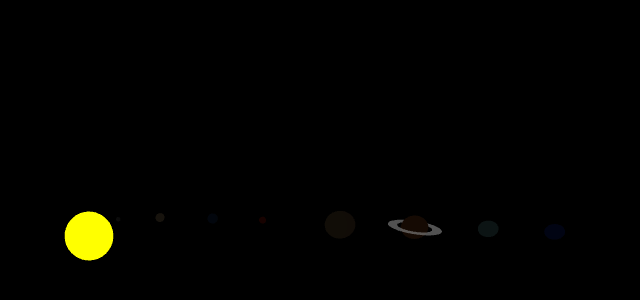
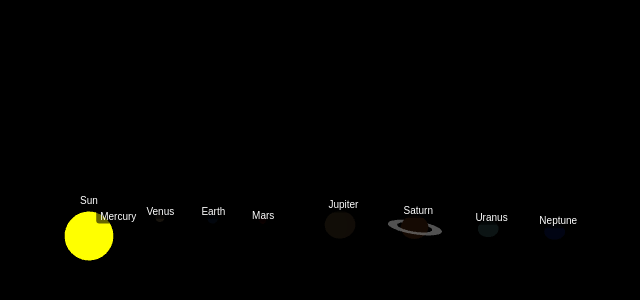
Before and after one commit to Pachira-dev123/solar-system-sim, a website: page index.html in a window 1280 px wide. Shown: the part 164-464 px from the top of the page, without its empty margins (551-1191 px from the left). Drawn offline with nearby package versions, Linux system fonts and the light colour scheme; animation ran at ten frames a second.

Commit message:
Add interactive labels with click-to-focus

```diff
--- a/index.html
+++ b/index.html
@@ -7,10 +7,31 @@
     <style>
         body { margin: 0; overflow: hidden; background-color: #000; }
         canvas { display: block; }
+        #label-container {
+            position: absolute;
+            top: 0;
+            left: 0;
+            width: 100%;
+            height: 100%;
+            pointer-events: none; /* Don't block mouse events for orbit controls */
+            color: white; /* Default label color */
+            z-index: 10; /* Ensure labels are on top */
+        }
+        .planet-label {
+            font-family: sans-serif;
+            font-size: 10px;
+            padding: 2px 4px;
+            background: rgba(0, 0, 0, 0.6); /* Semi-transparent background */
+            border-radius: 3px;
+            pointer-events: auto; /* Make labels clickable */
+            cursor: pointer; /* Show pointer cursor on hover */
+            white-space: nowrap; /* Prevent label text wrapping */
+        }
     </style>
 </head>
 <body>
     <canvas id="solarSystemCanvas"></canvas>
+    <div id="label-container"></div>
 
     <!-- Import Three.js -->
     <script type="importmap">
--- a/script.js
+++ b/script.js
@@ -1,5 +1,6 @@
 import * as THREE from 'three';
 import { OrbitControls } from 'three/addons/controls/OrbitControls.js';
+import { CSS2DRenderer, CSS2DObject } from 'three/addons/renderers/CSS2DRenderer.js';
 
 // --- Basic Setup ---
 const scene = new THREE.Scene();
@@ -7,6 +8,13 @@ const canvas = document.getElementById('solarSystemCanvas');
 const renderer = new THREE.WebGLRenderer({ canvas: canvas, antialias: true });
 renderer.setSize(window.innerWidth, window.innerHeight);
 renderer.setPixelRatio(window.devicePixelRatio);
+
+// --- CSS2D Renderer Setup ---
+const labelRenderer = new CSS2DRenderer();
+labelRenderer.setSize(window.innerWidth, window.innerHeight);
+labelRenderer.domElement.style.position = 'absolute';
+labelRenderer.domElement.style.top = '0px';
+document.getElementById('label-container').appendChild(labelRenderer.domElement);
 
 const camera = new THREE.PerspectiveCamera(
     75, // Field of View
@@ -59,6 +67,20 @@ solarSystemData.forEach(data => {
 
     const mesh = new THREE.Mesh(geometry, material);
     mesh.name = data.name; // Assign name for potential future reference
+
+    // --- Create Label ---
+    const labelDiv = document.createElement('div');
+    labelDiv.className = 'planet-label';
+    labelDiv.textContent = data.name;
+    const label = new CSS2DObject(labelDiv);
+    // Position the label slightly above the planet
+    label.position.set(0, data.radius * 1.5, 0); // Adjust Y offset as needed
+    mesh.add(label); // Add label as a child of the mesh
+
+    // --- Click Listener for Focusing ---
+    labelDiv.addEventListener('click', () => {
+        focusOnObject(mesh); // Call focus function when label is clicked
+    });
 
     if (data.isSun) {
         scene.add(mesh);
@@ -125,6 +147,21 @@ function animate() {
 
     // Render the scene
     renderer.render(scene, camera);
+    labelRenderer.render(scene, camera); // Render labels
+}
+
+// --- Function to Focus Camera ---
+const targetPosition = new THREE.Vector3();
+function focusOnObject(object) {
+    // Get the world position of the object
+    object.getWorldPosition(targetPosition);
+
+    // Tell OrbitControls to target this position
+    controls.target.copy(targetPosition);
+
+    // Optional: You might want to move the camera closer or adjust its distance
+    // This requires more complex calculations based on object size and current camera position
+    // For simplicity, we'll just change the look-at point for now.
 }
 
 // --- Handle Window Resize ---
@@ -136,6 +173,7 @@ window.addEventListener('resize', () => {
     // Update renderer size
     renderer.setSize(window.innerWidth, window.innerHeight);
     renderer.setPixelRatio(window.devicePixelRatio);
+    labelRenderer.setSize(window.innerWidth, window.innerHeight); // Update label renderer size
 });
 
 // --- Start Animation ---
```
